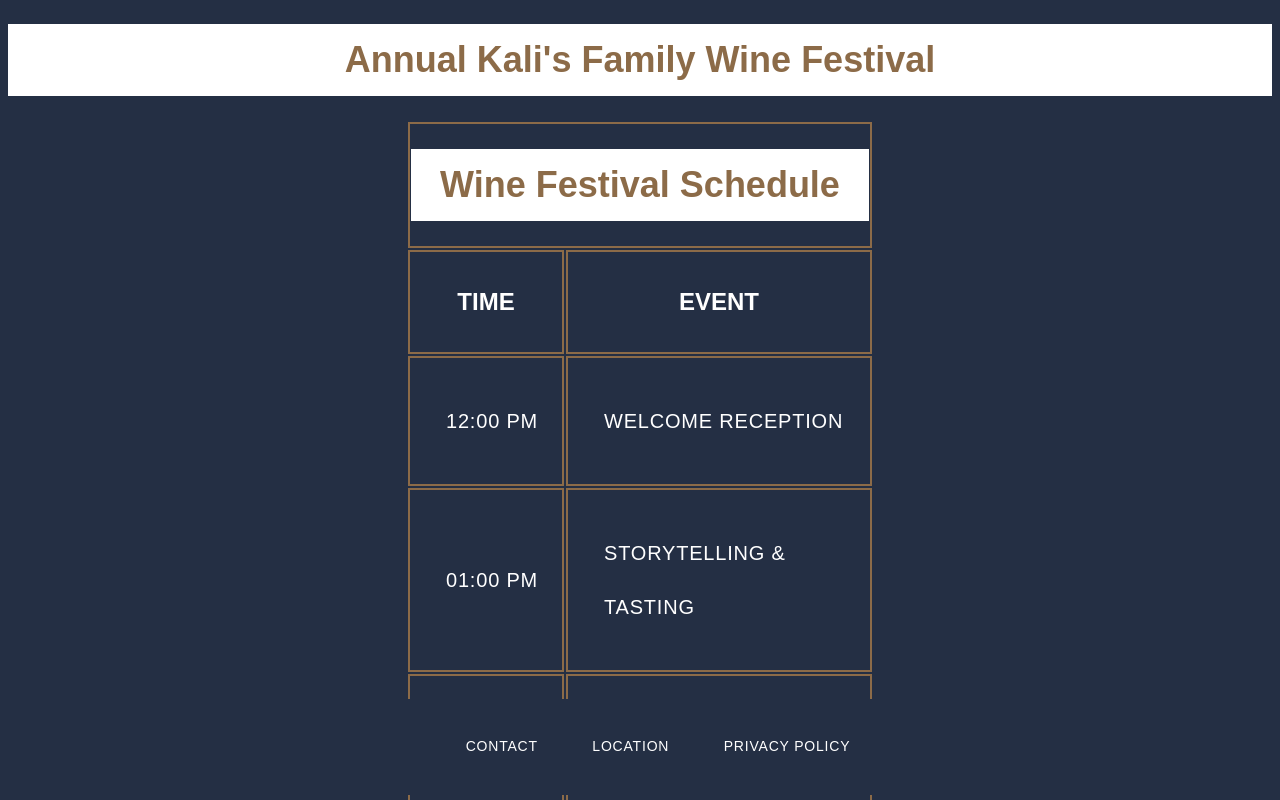
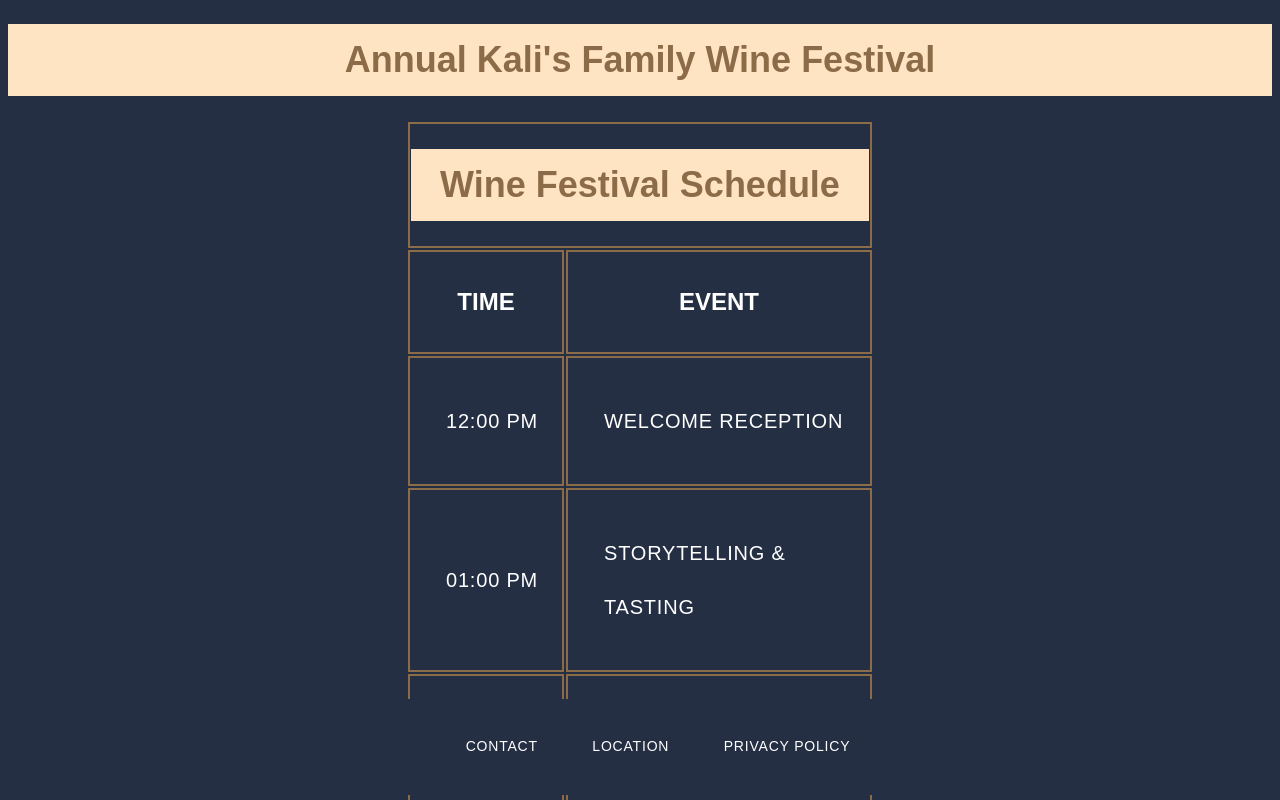
Before and after one commit to KaliAbebe/Wine-Festival, a plain HTML site: page index.html in a window 1280 px wide. Shown: the top 800 px of the page. Drawn offline with Linux system fonts and the light colour scheme.

Commit message:
color change

```diff
--- a/index.css
+++ b/index.css
@@ -13,7 +13,7 @@ h1 {
  font-size: 36px;
  padding: 15px;
  color: #8c6b48;
- background-color: white;
+ background-color: bisque;
 }
 
 h2 {
```
